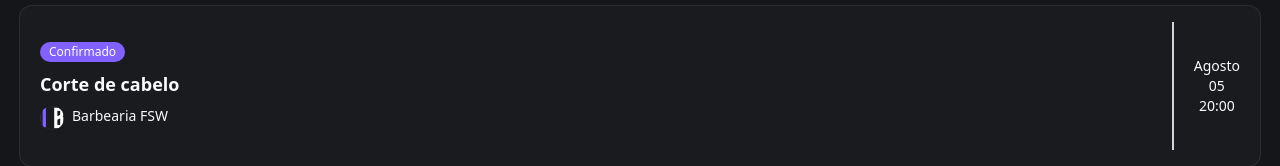
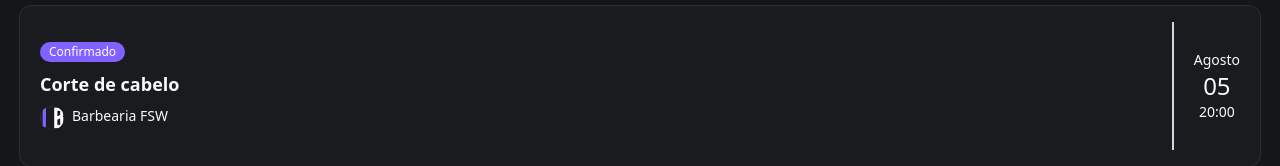
Before and after one commit to vgguerra/Barber, a Next.js app in the folder frontend/: page / in a window 1280 px wide. Shown: the part 428-594 px from the top of the page. Built offline with nearby package versions, Linux system fonts and the light colour scheme.

Commit message:
feat: add booking item

```diff
--- a/frontend/app/page.tsx
+++ b/frontend/app/page.tsx
@@ -48,11 +48,10 @@ const Home = () => {
             </div>
 
             {/* Direita */}
-
             <div className="flex flex-col items-center justify-center px-5 border-l-2 border-solid border-gray-300 h-100%">
 
               <p className='text-sm'>Agosto</p>
-              <p className='text-2xk'>05</p>
+              <p className='text-2xl'>05</p>
               <p className='text-sm'>20:00</p>
 
             </div>
```
